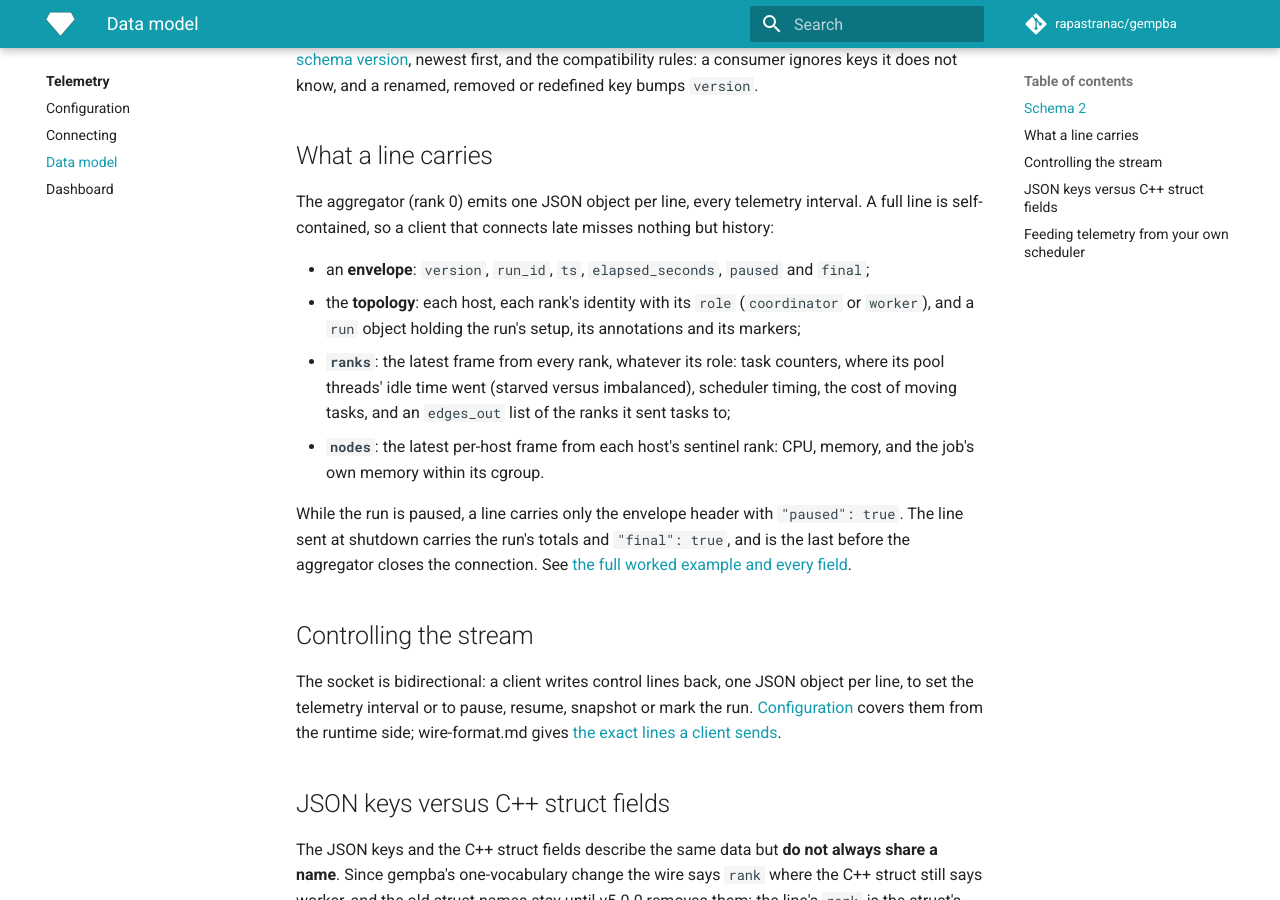
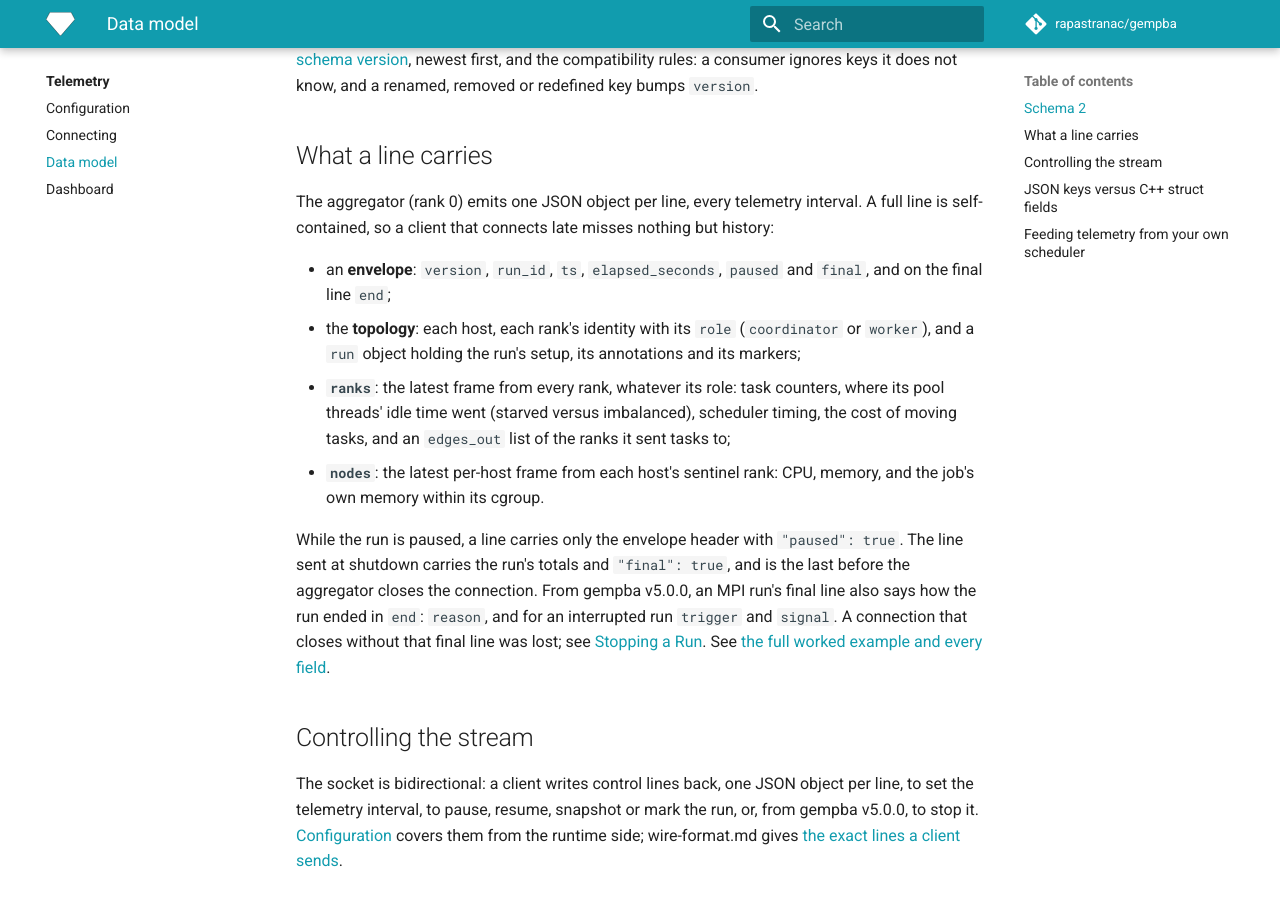
Before and after one commit to rapastranac/gempba-docs, an MkDocs documentation site: the page built from docs/telemetry/data-model.md, in a window 1280 px wide and 900 px high, scrolled down 593 px. Built offline with MkDocs 1.6.1 and Material for MkDocs 9.7.7, drawn with Linux system fonts in a browser that asks for light colours; comment, search, counter and statistics services are not loaded.

Commit message:
#465 docs(#18): Add the stop line and the final line's end to the telemetry pages
- Configuration's control-line table lists {"kind":"stop","token":"..."} and its GEMPBA_STOP_TOKEN check
- Data model lists end in the envelope, says an MPI run's final line carries it, and that a connection closing without the final line was lost
- Controlling the stream mentions stopping the run

```diff
--- a/docs/telemetry/data-model.md
+++ b/docs/telemetry/data-model.md
@@ -15,16 +15,16 @@ gempba v4.3.0 sends **schema 2**: every line carries `"version": 2`. A consumer
 
 The aggregator (rank 0) emits one JSON object per line, every telemetry interval. A full line is self-contained, so a client that connects late misses nothing but history:
 
-- an **envelope**: `version`, `run_id`, `ts`, `elapsed_seconds`, `paused` and `final`;
+- an **envelope**: `version`, `run_id`, `ts`, `elapsed_seconds`, `paused` and `final`, and on the final line `end`;
 - the **topology**: each host, each rank's identity with its `role` (`coordinator` or `worker`), and a `run` object holding the run's setup, its annotations and its markers;
 - **`ranks`**: the latest frame from every rank, whatever its role: task counters, where its pool threads' idle time went (starved versus imbalanced), scheduler timing, the cost of moving tasks, and an `edges_out` list of the ranks it sent tasks to;
 - **`nodes`**: the latest per-host frame from each host's sentinel rank: CPU, memory, and the job's own memory within its cgroup.
 
-While the run is paused, a line carries only the envelope header with `"paused": true`. The line sent at shutdown carries the run's totals and `"final": true`, and is the last before the aggregator closes the connection. See [the full worked example and every field](https://github.com/rapastranac/gempba/blob/main/docs/telemetry/wire-format.md#example).
+While the run is paused, a line carries only the envelope header with `"paused": true`. The line sent at shutdown carries the run's totals and `"final": true`, and is the last before the aggregator closes the connection. From gempba v5.0.0, an MPI run's final line also says how the run ended in `end`: `reason`, and for an interrupted run `trigger` and `signal`. A connection that closes without that final line was lost; see [Stopping a Run](../stopping-a-run.md#on-the-telemetry-stream). See [the full worked example and every field](https://github.com/rapastranac/gempba/blob/main/docs/telemetry/wire-format.md#example).
 
 ## Controlling the stream
 
-The socket is bidirectional: a client writes control lines back, one JSON object per line, to set the telemetry interval or to pause, resume, snapshot or mark the run. [Configuration](configuration.md#emission-cadence-and-live-control) covers them from the runtime side; wire-format.md gives [the exact lines a client sends](https://github.com/rapastranac/gempba/blob/main/docs/telemetry/wire-format.md#control-lines).
+The socket is bidirectional: a client writes control lines back, one JSON object per line, to set the telemetry interval, to pause, resume, snapshot or mark the run, or, from gempba v5.0.0, to stop it. [Configuration](configuration.md#emission-cadence-and-live-control) covers them from the runtime side; wire-format.md gives [the exact lines a client sends](https://github.com/rapastranac/gempba/blob/main/docs/telemetry/wire-format.md#control-lines).
 
 ## JSON keys versus C++ struct fields
 
```
Also changed, not shown: docs/telemetry/configuration.md (+1 -0 lines).
